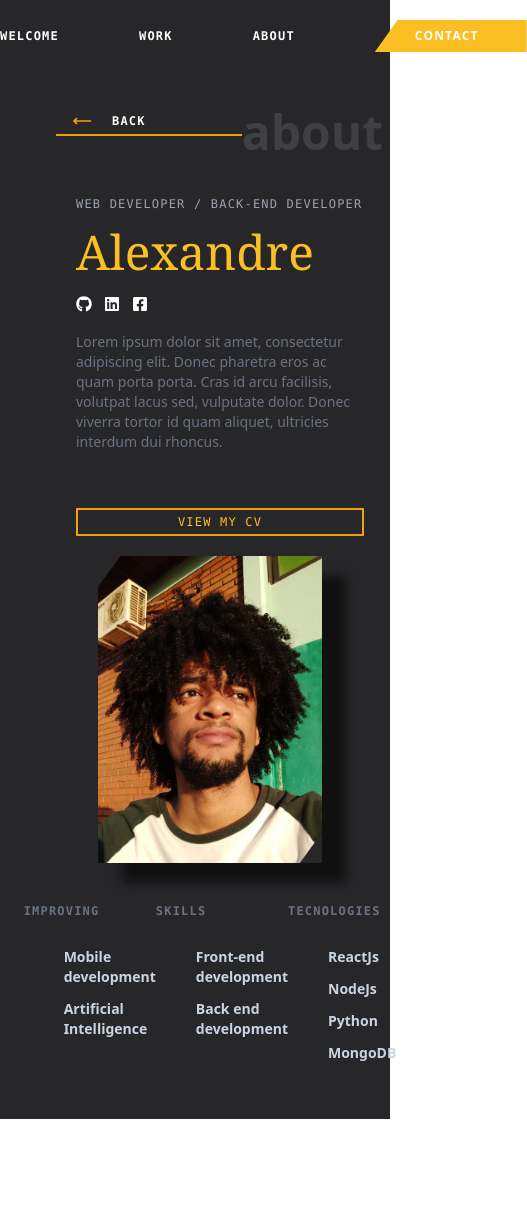
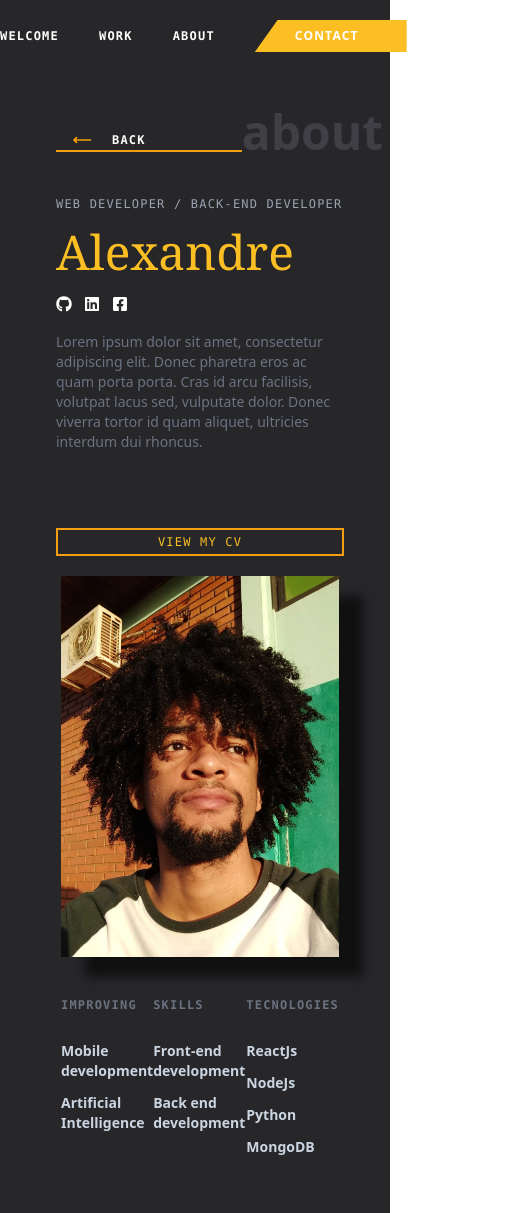
Before and after one commit to phytter/curriculum-site, a React (Vite) app: page / in a window 390 px wide. Shown: the whole page, 527 px wide, since content can reach past the window. Before the commit the page ends 1119 px from the top, so only its background shows below. Built offline with nearby package versions, Linux system fonts and the light colour scheme.

Commit message:
feat: finish responsive layout

```diff
--- a/src/App.tsx
+++ b/src/App.tsx
@@ -1,5 +1,5 @@
 import { FaGithub, FaLinkedin, FaFacebookSquare } from 'react-icons/fa'
-import { Header, BackButton, Content } from "./presentation/components"
+import { Header, Content, ContentHeader } from "./presentation/components"
 import ProfilePicture from './assets/profile-picture.jpg'
 
 type InformationBoxProps = {
@@ -10,9 +10,9 @@ type InformationBoxProps = {
 
 const InfomationBox = (props: InformationBoxProps) => {
   return (
-    <div className={`relative ${props.className}`}>
+    <div className={`xl:relative ${props.className}`}>
       <h3 className="text-gray-500 font-mono font-semibold tracking-widest mb-7 text-xs">{props.title}</h3>
-      <div className="flex flex-col gap-3 pl-10 text-slate-300 font-bold text-sm">
+      <div className="flex flex-col gap-3 lg:pl-10 text-slate-300 font-bold text-sm">
         {props.skills.map(skill => (<p>{skill}</p>))}
       </div>
     </div>
@@ -24,15 +24,10 @@ function App() {
   return (
     <div className="bg-zinc-800 min-h-screen">
       <Header />
-      <Content className="">
-        <div className="flex justify-between mb-10">
-          <BackButton />
-          <h1 className="text-zinc-700	text-5xl font-bold pr-20">
-            about
-          </h1>
-        </div>
-        <div className="flex flex-col md:flex-row flex-wrap justify-center items-center md:justify-between sm:gap-4">
-          <div className="pl-5">
+      <Content className="flex flex-col min-h-[calc(80vh_-_32px_-_1.25rem)]">
+        <ContentHeader />
+        <div className="flex-1 flex flex-col md:flex-row flex-wrap justify-center items-center md:items-stretch  md:justify-around sm:gap-4">
+          <div className="flex flex-col justify-center">
             <p className="text-gray-400 text-xs font-mono tracking-widest">WEB DEVELOPER / BACK-END DEVELOPER</p>
             <h1 className="text-amber-400 font-serif text-5xl mt-4">Alexandre</h1>
             <div className="flex gap-3 text-white mt-5">
@@ -48,16 +43,16 @@ function App() {
 
             <div className="rounded-full mt-6 ml-3 w-4 bg-amber-400 h-4 hidden md:block" />
           </div>
-          {/* <div> */}
-            <div className="inline-block shadow-3xl lg:-mt-20">
-              <img src={ProfilePicture} alt="me" className="w-56 clip-profile profile-shadow" />
+          <div className="flex flex-col justify-center">
+            <div className="xl:-mt-20">
+              <img src={ProfilePicture} alt="me" className="w-72 shadow-3xl" />
             </div>
-          {/* </div> */}
+          </div>
 
-          <div className="flex flex-row justify-center mt-10 lg:mt-0 w-full xl:w-fit">
+          <div className="flex flex-row justify-around mt-10 lg:mt-5 w-full overflow-hidden xl:w-fit">
             <InfomationBox className="top-2/3" title="IMPROVING" skills={['Mobile development', 'Artificial Intelligence']} />
             <InfomationBox className="top-1/3" title="SKILLS" skills={['Front-end development', 'Back end development']} />
-            <InfomationBox className="top-0" title="TECNOLOGIES" skills={['ReactJs', 'NodeJs', 'Python', 'MongoDB']} />
+            <InfomationBox className="top-10" title="TECNOLOGIES" skills={['ReactJs', 'NodeJs', 'Python', 'MongoDB']} />
           </div>
         </div>
       </Content>
--- a/src/presentation/components/back-button/index.tsx
+++ b/src/presentation/components/back-button/index.tsx
@@ -2,7 +2,7 @@ import { CgArrowLongLeft } from 'react-icons/cg'
 
   const BackButton: React.FC = () => {
     return (
-      <button className='text-white font-mono text-xs tracking-widest font-semibold flex gap-5 items-center border-b-2 border-b-amber-500 pl-4 pr-24 hover:opacity-70 mb-5'>
+      <button className='text-white font-mono text-xs tracking-widest font-semibold flex gap-5 items-center border-b-2 border-b-amber-500 pl-4 pr-24 hover:opacity-70'>
         <CgArrowLongLeft size={20} className="text-amber-500" /> BACK
       </button>
     )
--- /dev/null
+++ b/src/presentation/components/content-header/index.tsx
@@ -0,0 +1,14 @@
+import BackButton from "../back-button"
+
+const ContentHeader: React.FC = () => {
+    return (
+			<div className="flex justify-between mb-10 items-baseline">
+				<BackButton />
+				<h1 className="text-zinc-700	text-5xl font-bold md:pr-20">
+					about
+				</h1>
+			</div>
+    )
+}
+
+export default ContentHeader
--- a/src/presentation/components/header/index.tsx
+++ b/src/presentation/components/header/index.tsx
@@ -15,7 +15,7 @@ const Header: React.FC = () => {
   return (
     <header className="pt-5 flex justify-between items-center">
       <div className="h-8 w-3 bg-amber-400" />
-      <div className="flex justify-end gap-20 tracking-widest items-baseline text-xs">
+      <div className="flex justify-end gap-10 sm:gap-20 tracking-widest items-baseline text-xs">
         <MenuHeader title="Welcome" />
         <MenuHeader title="Work" />
         <MenuHeader title="About" />
--- a/src/presentation/components/index.ts
+++ b/src/presentation/components/index.ts
@@ -1,3 +1,4 @@
 export { default as Header} from './header'
 export { default as BackButton} from './back-button'
 export { default as Content} from './content'
+export { default as ContentHeader} from './content-header'
```
